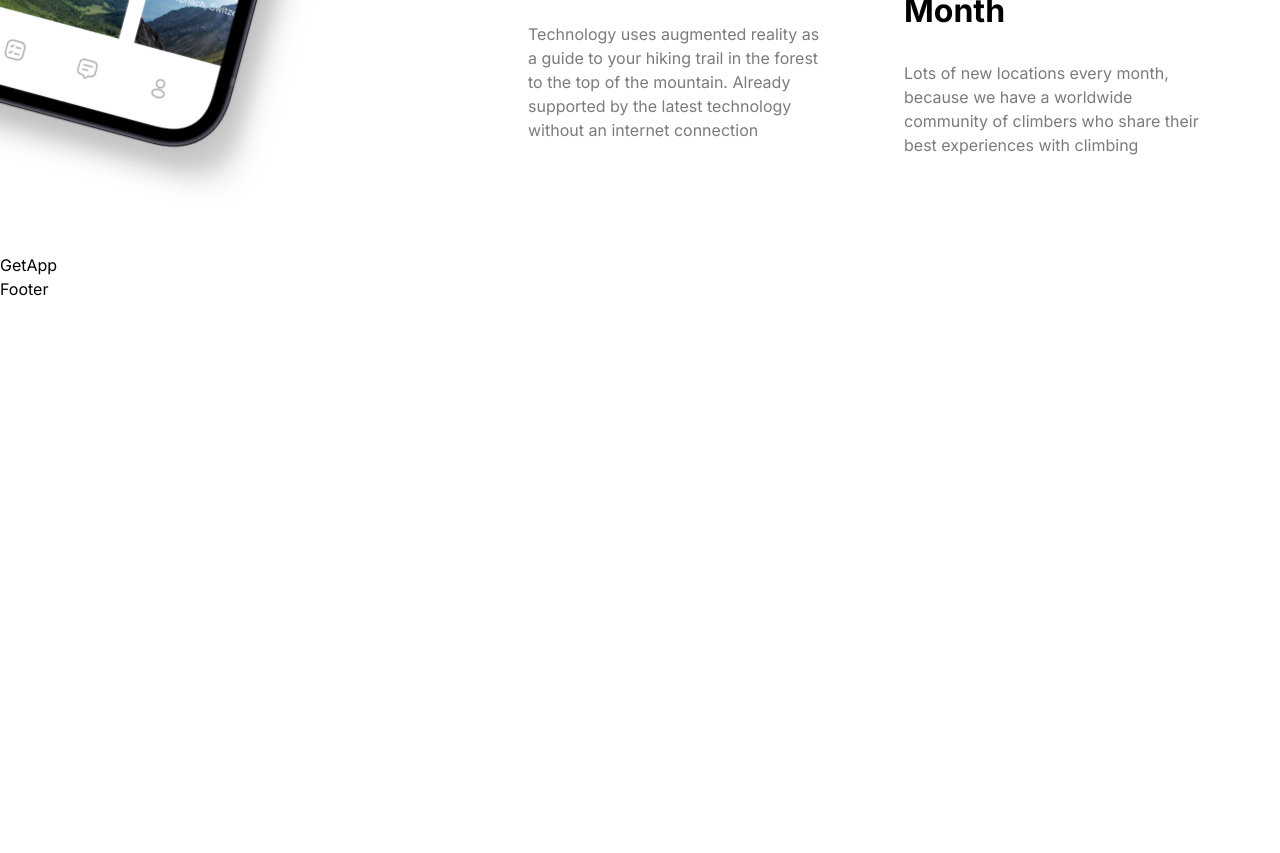
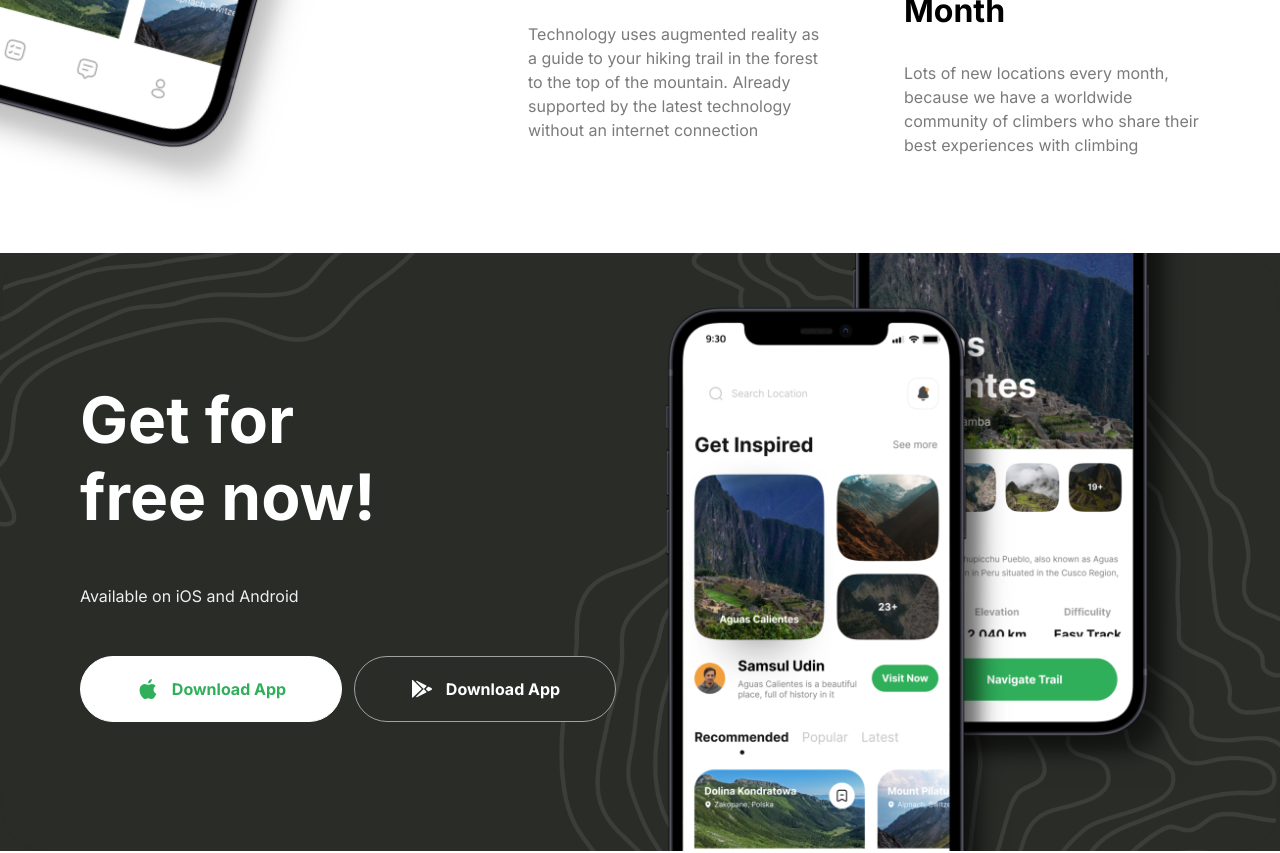
Before and after one commit to psparwez/travel-ui-ux, a Next.js app: page / in a window 1280 px wide. Shown: the part 3520-4373 px from the top of the page. Before the commit the page ends 3821 px from the top, so only its background shows below. Built offline with nearby package versions, Linux system fonts and the light colour scheme.

Commit message:
Feat:GetApp-section

```diff
--- a/components/Button.tsx
+++ b/components/Button.tsx
@@ -5,19 +5,20 @@
     title: string,
     icon?: string,
     variant: string,
+    full?: boolean,
 }
 
 
-const Button = ({ type, title, icon, variant }: ButtonProps) => {
+const Button = ({ type, title, icon, variant, full }: ButtonProps) => {
     return (
         <button
             type={type}
 
-            className={`flexCenter gap-3 rounded-full border ${variant}`}
+            className={`flexCenter gap-3 rounded-full border ${variant} ${full && 'w-full'}`}
 
         >
             {icon && <Image src={icon} alt={title} width={24} height={24} />}
-            <label className="bold-16 whitespace-nowrap" >{title}</label>
+            <label className="bold-16 whitespace-nowrap cursor-pointer" >{title}</label>
         </button>
     )
 }
--- a/components/GetApp.tsx
+++ b/components/GetApp.tsx
@@ -1,7 +1,43 @@
+import Image from "next/image"
+import Button from "./Button"
 
 const GetApp = () => {
   return (
-    <div>GetApp</div>
+    <section className="flexCenter w-full flex-col pb-[100px] ">
+      <div className="get-app">
+        <div className="z-20 flex w-full flex-1 flex-col items-start justify-center gap-12 ">
+          <h2 className="bold-40 lg:bold-64 xl:max-w-[320px]  ">
+            Get for free now!
+          </h2>
+          <p className="regular-16 text-gray-10 ">
+            Available on iOS and Android
+          </p>
+
+
+          <div className="flex w-full flex-col gap-3 whitespace-nowrap xl:flex-row">
+            <Button
+              type="button"
+              title="Download App"
+              icon="/apple.svg"
+              variant="btn_white"
+              full
+            />
+            <Button
+              type="button"
+              title="Download App"
+              icon="/android.svg"
+              variant="btn_dark_green_outline"
+              full
+            />
+          </div>
+        </div>
+
+        <div className="flex flex-1 items-center justify-end  ">
+          <Image src='/phones.png' alt="phones" width={550} height={870} />
+        </div>
+      </div>
+
+    </section>
   )
 }
 
```
